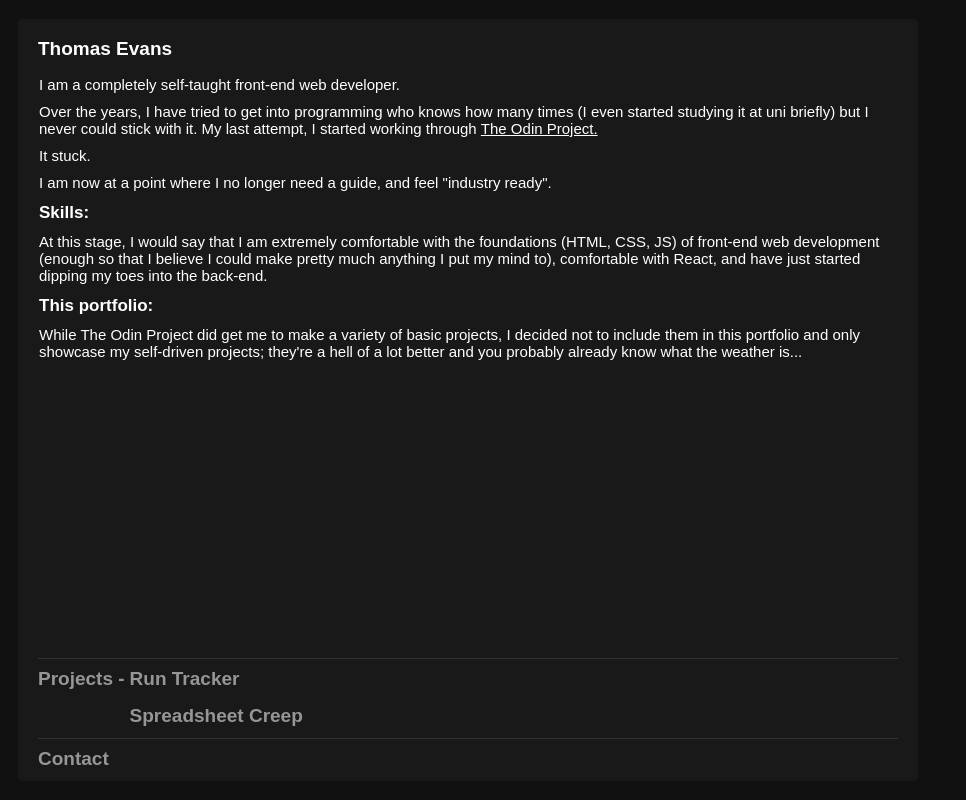
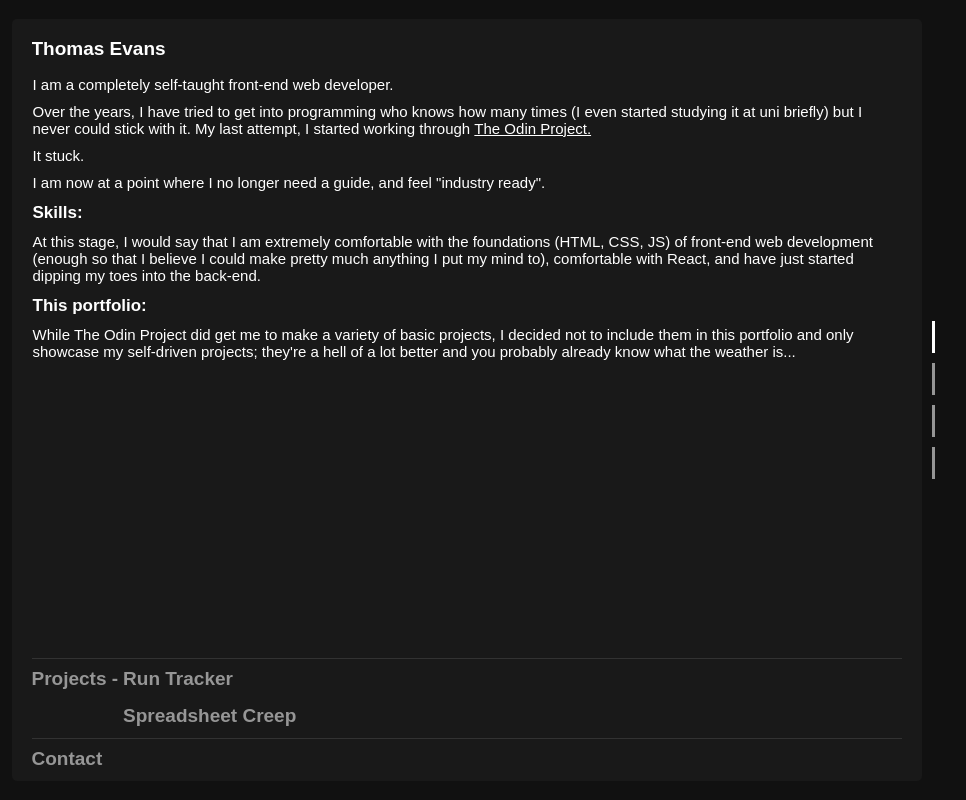
Before and after one commit to daefron/portfolio, a React (Vite) app: page / in a window 1280 px wide. Shown: the whole page, without its empty margins (172-1138 px from the left). Built offline with nearby package versions, Linux system fonts and the light colour scheme.

Commit message:
added pagination, cleaned animation

```diff
--- a/src/App.jsx
+++ b/src/App.jsx
@@ -1,4 +1,4 @@
-import { animated, useSpring } from "@react-spring/web";
+import { animated, useSpring, easings } from "@react-spring/web";
 import { useState, useEffect, useRef } from "react";
 import { content } from "./Content";
 export default function App() {
@@ -74,32 +74,32 @@ export default function App() {
       growTab: useSpring({
         from: { flexGrow: 0 },
         to: { flexGrow: 1 },
-        config: { duration: 100 },
+        config: { duration: 600, easing: easings.easeOutSine },
       }),
       shrinkTab: useSpring({
         from: { flexGrow: 1 },
         to: { flexGrow: 0 },
-        config: { duration: 100 },
+        config: { duration: 600, easing: easings.easeOutSine },
       }),
       grow: useSpring({
         from: { flexGrow: 0, maxHeight: 0 },
         to: { flexGrow: 1, maxHeight: "maxContent" },
-        config: { duration: 100 },
+        config: { duration: 600, easing: easings.easeOutSine },
       }),
       shrink: useSpring({
         from: { flexGrow: 1 },
         to: { flexGrow: 0, maxHeight: 0 },
-        config: { duration: 100 },
+        config: { duration: 600, easing: easings.easeOutSine },
       }),
       left: useSpring({
-        from: { flexGrow: 1, right: "0px" },
-        to: { flexGrow: 1, right: "calc(30px + 100%)" },
-        config: { duration: 100 },
+        from: { flexGrow: 1, marginLeft: "0px", right: "0%" },
+        to: { flexGrow: 1, marginLeft: "-30px", right: "100%" },
+        config: { duration: 600, easing: easings.easeOutSine },
       }),
       right: useSpring({
-        from: { flexGrow: 1, marginLeft: -30, right: "100%" },
-        to: { flexGrow: 1, marginLeft: 0, right: "0px" },
-        config: { duration: 100 },
+        from: { flexGrow: 1, marginLeft: "-30px", right: "100%" },
+        to: { flexGrow: 1, marginLeft: "0px", right: "0%" },
+        config: { duration: 600, easing: easings.easeOutSine },
       }),
     };
 
@@ -348,8 +348,32 @@ export default function App() {
       }
     }
   }
+  function PageRef() {
+    const maxScrolls = content().length;
+    let points = [];
+    for (let i = 0; i < maxScrolls; i++) {
+      if (i === scrollPoint) {
+        points.push(true);
+      } else {
+        points.push(false);
+      }
+    }
     return (
       <>
+        {points.map((point, i) => {
+          return (
+            <div
+              key={i + "pagePoint"}
+              className={point ? "pagePoint activePagePoint" : "pagePoint"}
+            ></div>
+          );
+        })}
+      </>
+    );
+  }
+  return (
+    <>
+      <div className="mainContent">
         <div className="blocker top" />
         <div className="mainDiv">
           <Tab key="header" type="header" renderTitle="Thomas Evans" />
@@ -372,11 +396,15 @@ export default function App() {
               to: {
                 height: "0px",
               },
-            config: { duration: 100 },
+              config: { duration: 600, easing: easings.easeOutSine },
             })}
           />
         </div>
         <div className="blocker bottom" />
+      </div>
+      <div className="pagination">
+        <PageRef />
+      </div>
     </>
   );
 }
--- a/src/index.css
+++ b/src/index.css
@@ -19,19 +19,18 @@ html {
   overflow-wrap: anywhere;
 }
 body {
+  padding-left: 10px;
   background-color: rgb(17, 17, 17);
   width: 100%;
   display: flex;
   justify-content: center;
 }
 #root {
-  width: 90%;
+  width: calc(90% + 23px);
   display: flex;
-  flex-direction: column;
   overflow: hidden;
 }
 .initialBlock {
-  transition: 0.4s ease-out;
   background-color: rgb(25, 25, 25);
 }
 .title {
@@ -47,9 +46,9 @@ body {
   margin-top: 2px;
 }
 .tab {
+  overflow: hidden;
   border-top: 1px solid rgb(50, 50, 50);
   padding-top: 5px;
-  transition: 0.4s ease-out;
   background-color: rgb(25, 25, 25);
   display: flex;
   flex-direction: column;
@@ -62,7 +61,6 @@ body {
   gap: 30px;
   display: flex;
   justify-content: space-between;
-  transition: 0.4s ease-out;
   position: relative;
 }
 .subContentHolder .contentHolder > * {
@@ -87,6 +85,11 @@ body {
   width: calc(100% - 1px);
   padding-block: 5px;
 }
+.mainContent {
+  height: 100%;
+  display: flex;
+  flex-direction: column;
+}
 .mainDiv {
   background-color: rgb(25, 25, 25);
   padding-inline: 20px;
@@ -102,6 +105,21 @@ body {
 .blocker {
   background-color: rgb(17, 17, 17);
   height: 20px;
+}
+.pagination {
+  margin-left: 10px;
+  gap: 10px;
+  display: flex;
+  flex-direction: column;
+  justify-content: center;
+}
+.pagePoint {
+  background-color: rgb(150, 150, 150);
+  height: 4vh;
+  width: 3px;
+}
+.activePagePoint {
+  background-color: white;
 }
 @media (min-width: 370px) {
   .title {
```
Lines whose indentation alone changed are shown as unchanged.
